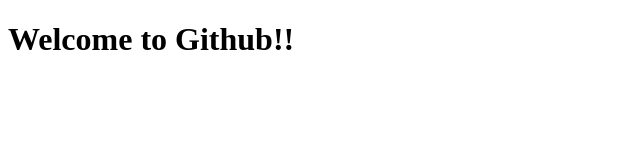
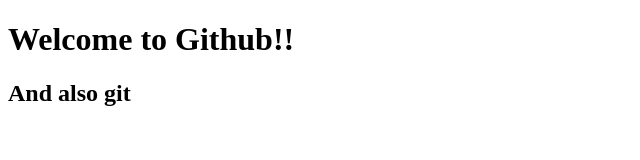
Before and after one commit to shreyasghorpade/practice2, a plain HTML site: page index.html in a window 1280 px wide. Shown: the whole page, without its empty margins (0-640 px from the left). Drawn offline with Linux system fonts and the light colour scheme.

Commit message:
Update index.html

```diff
--- a/index.html
+++ b/index.html
@@ -6,6 +6,7 @@
 
 <body>
     <h1>Welcome to Github!!</h1>
+    <h2>And also git</h2>
 </body>
 
 
```
